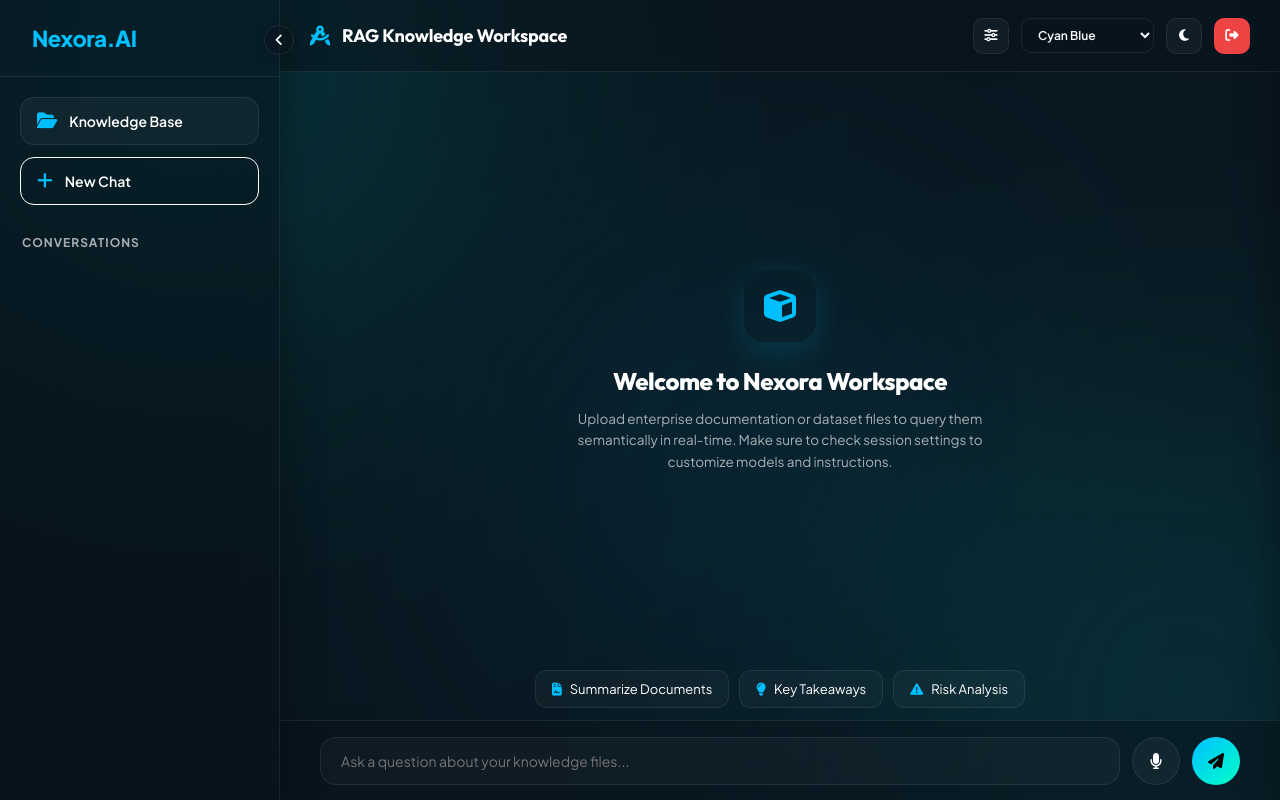
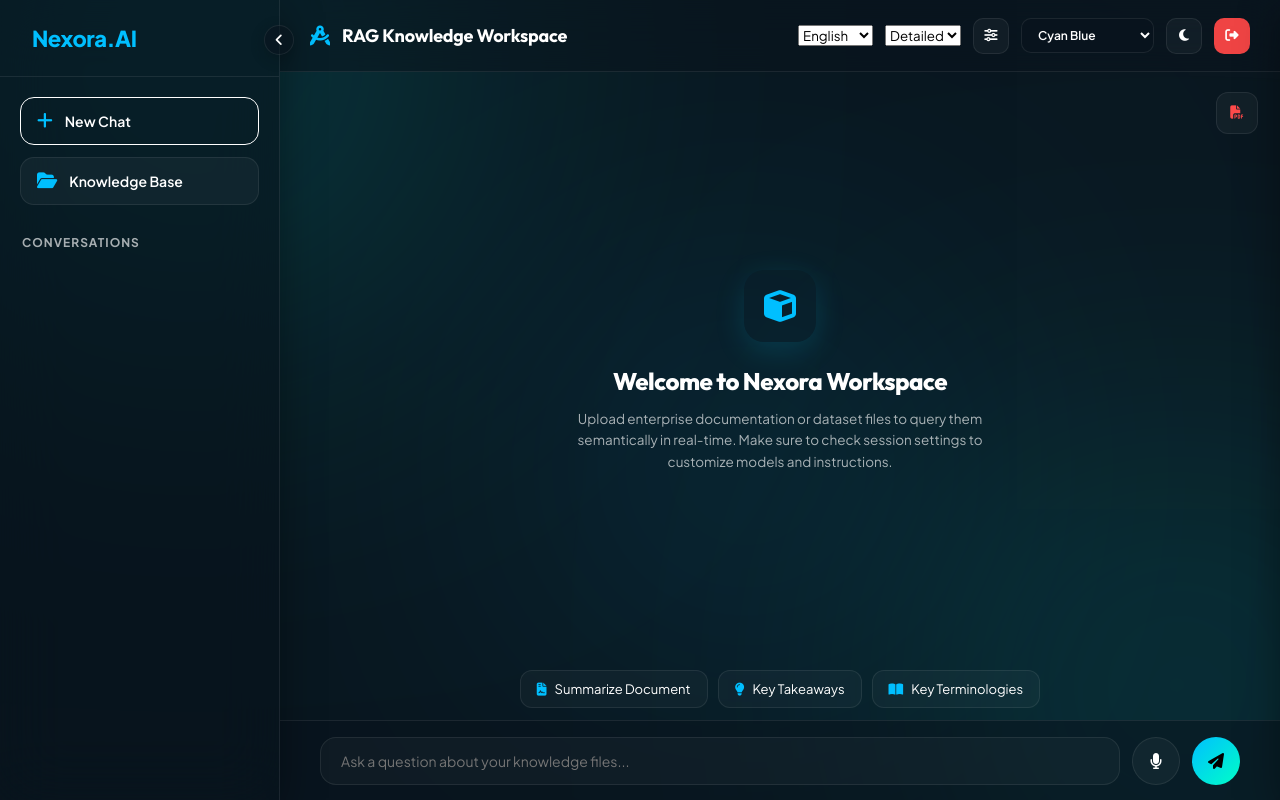
Before and after one commit to mihirpawarbsw/simple_pdf_rag_chatbot, a Flask app: page / in a window 1280 px wide. Run offline with Flask 3, Linux system fonts and the light colour scheme; the visitor is signed in with stand-in values (Sample User, id 1); data that the repository does not hold is empty; some libraries are stand-ins or nearby versions.

Commit message:
Update index.html

```diff
--- a/templates/index.html
+++ b/templates/index.html
@@ -8,6 +8,7 @@
     <link rel="stylesheet" href="{{ url_for('static', filename='css/style.css') }}">
     <!-- Marked Markdown Parser -->
     <script src="https://cdn.jsdelivr.net/npm/marked/marked.min.js"></script>
+    <script src="https://cdnjs.cloudflare.com/ajax/libs/jspdf/2.5.1/jspdf.umd.min.js"></script>
     <!-- Font Awesome Icons -->
     <link rel="stylesheet" href="https://cdnjs.cloudflare.com/ajax/libs/font-awesome/6.5.1/css/all.min.css"/>
     <!-- Google Fonts -->
@@ -41,19 +42,20 @@
 
         <!-- Sidebar Document Action Button -->
         <div class="sidebar-actions">
+            <button class="sidebar-btn new-chat-btn" onclick="createNewChat()" title="Start New Chat">
+                <i class="fa-solid fa-plus"></i>
+                <span class="sidebar-text">New Chat</span>
+            </button>
             <button class="sidebar-btn upload-trigger-btn" onclick="toggleUploadPanel()" title="Manage Knowledge Base">
                 <i class="fa-solid fa-folder-open"></i>
                 <span class="sidebar-text">Knowledge Base</span>
             </button>
-            <button class="sidebar-btn new-chat-btn" onclick="createNewChat()" title="Start New Chat">
-                <i class="fa-solid fa-plus"></i>
-                <span class="sidebar-text">New Chat</span>
-            </button>
+
         </div>
 
         <!-- Upload Panel / File Manager -->
         <div class="upload-panel" id="uploadPanel">
-            <h3>Knowledge Documents</h3>
+            <h3>Upload Documents</h3>
 
             <div class="upload-drag-area" onclick="document.getElementById('pdfFiles').click()">
                 <i class="fa-solid fa-cloud-arrow-up"></i>
@@ -88,37 +90,91 @@
 
     <!-- Chat Workspace Area -->
     <div class="chat-area">
+
         <div class="chat-header">
+
     <div class="header-title-section">
         <i class="fa-solid fa-compass-drafting header-icon"></i>
         <h1>RAG Knowledge Workspace</h1>
     </div>
 
     <div class="top-controls">
-                <!-- Session Settings -->
-                <button id="settingsBtn" class="header-icon-btn" onclick="toggleSettingsDrawer()" title="Session Settings">
+
+        <!-- Language Selector -->
+        <select id="languageSelector" title="Response Language">
+            <option value="English">English</option>
+            <option value="Hindi">Hindi</option>
+            <option value="Marathi">Marathi</option>
+            <option value="Bhojpuri">Bhojpuri</option>
+            <option value="Punjabi">Punjabi</option>
+            <option value="Spanish">Spanish</option>
+            <option value="French">French</option>
+            <option value="Spanish">Spanish</option>
+        </select>
+
+        <!-- Response Type Selector -->
+        <select id="responseTypeSelector" title="Response Style">
+            <option value="detailed">Detailed</option>
+            <option value="short">Short</option>
+        </select>
+
+        <!-- Settings -->
+        <button id="settingsBtn"
+                class="header-icon-btn"
+                onclick="toggleSettingsDrawer()"
+                title="Session Settings">
             <i class="fa-solid fa-sliders"></i>
         </button>
 
-                <!-- Theme Selection -->
-                <select id="themeSelector" onchange="changeTheme(this.value)" title="Choose Color Theme">
+        <!-- Theme -->
+        <select id="themeSelector"
+                onchange="changeTheme(this.value)"
+                title="Choose Color Theme">
+
             <option value="cyan">Cyan Blue</option>
             <option value="purple">Purple Night</option>
             <option value="green">Neon Green</option>
             <option value="orange">Sunset Orange</option>
             <option value="pink">Pink Rose</option>
+
         </select>
 
-                <!-- Light/Dark Mode -->
-                <button id="modeToggle" class="header-icon-btn" onclick="toggleMode()" title="Toggle Dark/Light Mode">
+        <!-- Light/Dark -->
+        <button id="modeToggle"
+                class="header-icon-btn"
+                onclick="toggleMode()"
+                title="Toggle Dark/Light Mode">
+
             <i class="fa-solid fa-moon"></i>
+
         </button>
 
         <!-- Logout -->
-                <button class="logout-btn" onclick="window.location.href='/logout'" title="Log Out">
+        <button class="logout-btn"
+                onclick="window.location.href='/logout'"
+                title="Logout">
+
             <i class="fa-solid fa-right-from-bracket"></i>
+
         </button>
+
     </div>
+
+</div>
+        <!-- Chat Action Bar -->
+        <div class="chat-actions-bar" style="width:100%;display:flex;justify-content:flex-end;align-items:center;padding:10px 22px 0px 22px;position:absolute;top:82px;right:0;z-index:20;pointer-events:none;">
+
+    <button
+        class="download-chat-btn"
+        onclick="downloadConversationPDF()"
+        title="Download Conversation PDF"
+        style="width:42px;height:42px;border-radius:12px;border:1px solid rgba(255,255,255,0.08);background:rgba(255,255,255,0.04);color:#ff4b4b;cursor:pointer;display:flex;align-items:center;justify-content:center;transition:all 0.25s ease;pointer-events:auto;"
+    >
+
+        <i class="fa-solid fa-file-pdf"></i>
+
+    </button>
+
 </div>
 
         <!-- Chat Window Messages -->
@@ -135,15 +191,22 @@
 
 <!-- Prompt Suggestions Chips -->
 <div class="starter-suggestions" id="starterSuggestions">
-            <div class="suggestion-chip" onclick="applySuggestion('Can you summarize the core contents of the uploaded files?')">
-                <i class="fa-solid fa-file-contract"></i> Summarize Documents
+
+    <div class="suggestion-chip" onclick="applySuggestion('Summarize the uploaded documents in a clear structured format.')">
+        <i class="fa-solid fa-file-contract"></i>
+        Summarize Document
     </div>
-            <div class="suggestion-chip" onclick="applySuggestion('Extract the key findings or takeaways from these files.')">
-                <i class="fa-solid fa-lightbulb"></i> Key Takeaways
+
+    <div class="suggestion-chip" onclick="applySuggestion('What are the key takeaways, insights, and important findings from these documents?')">
+        <i class="fa-solid fa-lightbulb"></i>
+        Key Takeaways
     </div>
-            <div class="suggestion-chip" onclick="applySuggestion('Are there any risks, warnings, or anomalies mentioned in the documents?')">
-                <i class="fa-solid fa-triangle-exclamation"></i> Risk Analysis
+
+    <div class="suggestion-chip" onclick="applySuggestion('List and explain the important terminologies, concepts, technical terms, and keywords used in these documents.')">
+        <i class="fa-solid fa-book-open"></i>
+        Key Terminologies
     </div>
+
 </div>
 
         <!-- Question Chat Input Box -->
@@ -536,6 +599,87 @@
         return div;
     }
 
+    /* DOWNLOAD ENTIRE CONVERSATION PDF */
+
+async function downloadConversationPDF(){
+
+    if(messagesData.length === 0){
+        alert("No conversation available to download.");
+        return;
+    }
+
+    const { jsPDF } = window.jspdf;
+
+    const doc = new jsPDF({
+        orientation: "portrait",
+        unit: "pt",
+        format: "a4"
+    });
+
+    const pageWidth = doc.internal.pageSize.getWidth();
+    const pageHeight = doc.internal.pageSize.getHeight();
+
+    let y = 40;
+
+    // TITLE
+    doc.setFont("helvetica", "bold");
+    doc.setFontSize(22);
+
+    doc.text("Nexora.AI Conversation Export", 40, y);
+
+    y += 40;
+
+    doc.setFont("helvetica", "normal");
+
+    for(let i = 0; i < messagesData.length; i++){
+
+        const msg = messagesData[i];
+
+        // USER QUESTION
+        if(msg.question){
+
+            doc.setFontSize(14);
+            doc.setFont("helvetica", "bold");
+
+            const questionLines = doc.splitTextToSize(
+                `User: ${msg.question}`,
+                pageWidth - 80
+            );
+
+            doc.text(questionLines, 40, y);
+
+            y += (questionLines.length * 20) + 10;
+        }
+
+        // BOT ANSWER
+        if(msg.answer){
+
+            doc.setFontSize(12);
+            doc.setFont("helvetica", "normal");
+
+            const answerLines = doc.splitTextToSize(
+                `Assistant: ${msg.answer.replace(/[#*_>`-]/g, '')}`,
+                pageWidth - 80
+            );
+
+            // PAGE BREAK
+            if(y + (answerLines.length * 18) > pageHeight - 50){
+
+                doc.addPage();
+                y = 40;
+            }
+
+            doc.text(answerLines, 40, y);
+
+            y += (answerLines.length * 18) + 30;
+        }
+    }
+
+    const currentDate = new Date().toISOString().split("T")[0];
+
+    doc.save(`Nexora_Conversation_${currentDate}.pdf`);
+}
+
     // Streaming SSE Logic
     async function sendQuestion(){
         if (isGenerating) return;
@@ -572,7 +716,9 @@
                 body: JSON.stringify({
                 question: question,
                 session_id: session_id,
-                    messages: messagesData
+                messages: messagesData,
+                language: document.getElementById("languageSelector").value,
+                response_type: document.getElementById("responseTypeSelector").value
             })
             });
 
```
Lines whose indentation alone changed are shown as unchanged.
